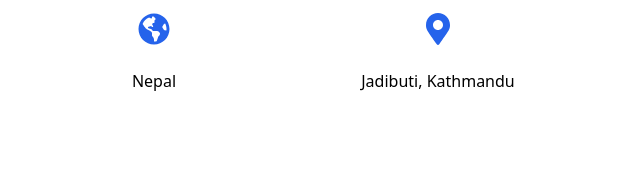
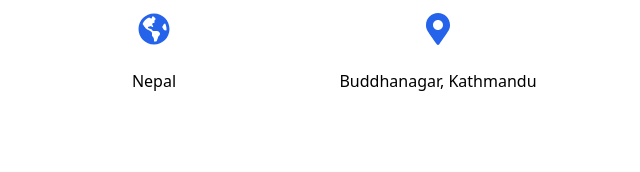
Before and after one commit to Binabh/green-impact-nepal, a website: page docs/index.html in a window 1280 px wide. Shown: the part 1939-2111 px from the top of the page, 640-1280 px from the left. Drawn offline with Linux system fonts and the light colour scheme; grey boxes are pictures that could not be loaded.

Commit message:
change address

```diff
--- a/docs/index.html
+++ b/docs/index.html
@@ -173,7 +173,7 @@
                 d="M172.268 501.67C26.97 291.031 0 269.413 0 192 0 85.961 85.961 0 192 0s192 85.961 192 192c0 77.413-26.97 99.031-172.268 309.67-9.535 13.774-29.93 13.773-39.464 0zM192 272c44.183 0 80-35.817 80-80s-35.817-80-80-80-80 35.817-80 80 35.817 80 80 80z"
               ></path>
             </svg>
-            <span class="font-medium">Jadibuti, Kathmandu</span>
+            <span class="font-medium">Buddhanagar, Kathmandu</span>
           </div>
           <!-- <div class="mb-6 md:mb-0 text-center mx-auto">
             <svg
```
